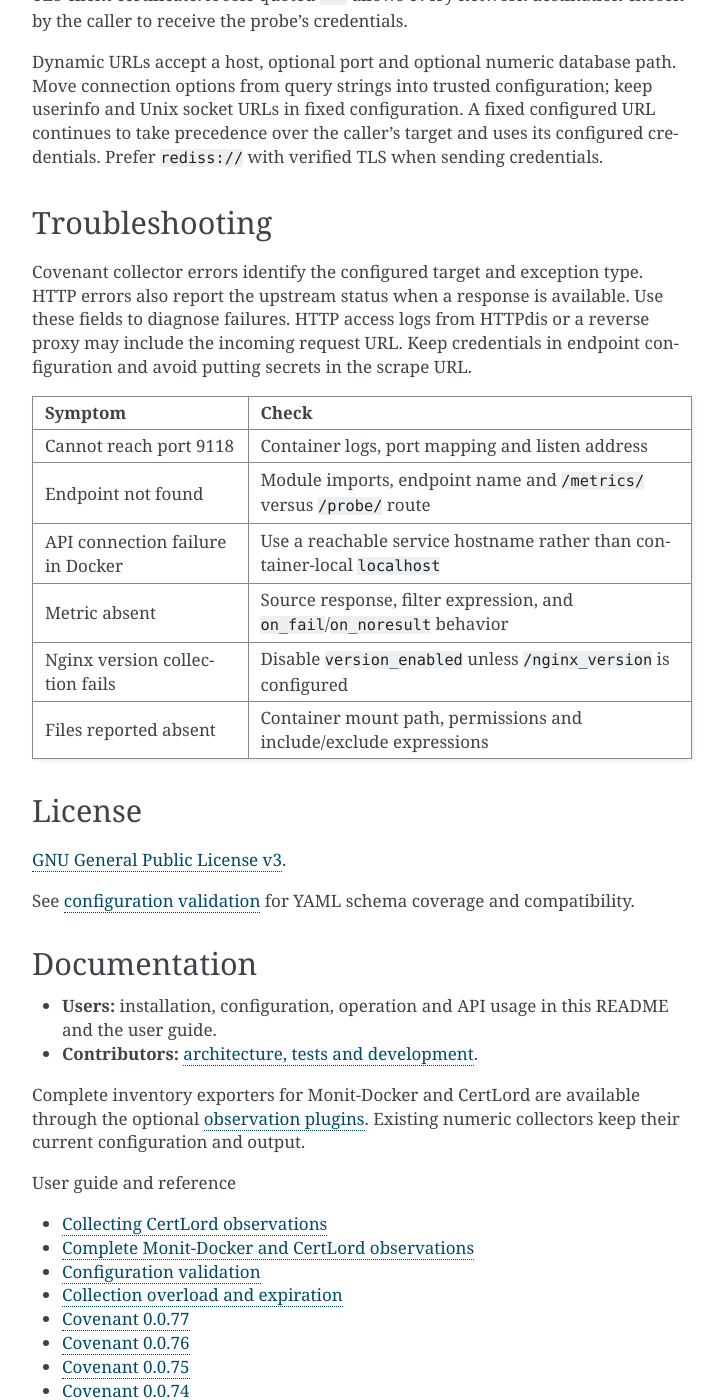
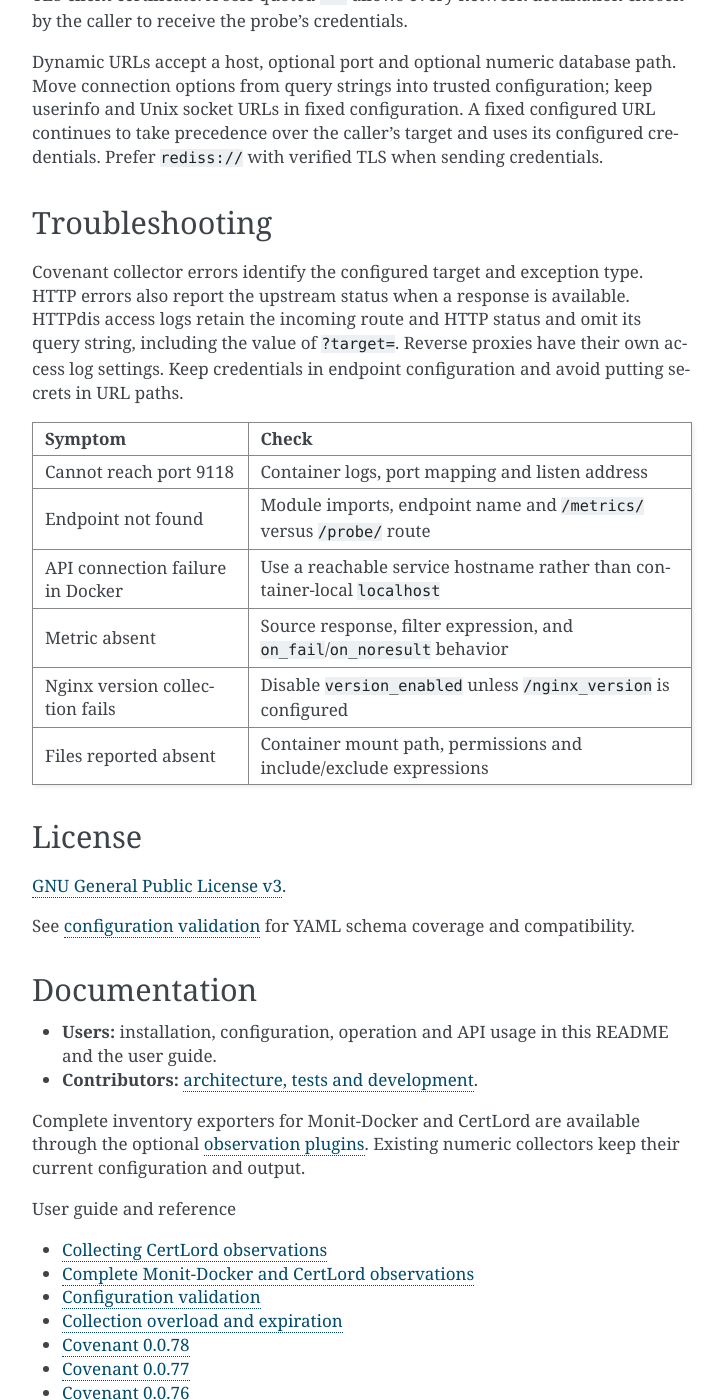
Before and after one commit to decryptus/covenant, a Sphinx documentation site: the page built from docs/index.md, in a window 1280 px wide and 1400 px high, scrolled down 12847 px. Shown: the whole window, without its empty margins (388-1112 px from the left). Built offline with Sphinx 7.4.7, drawn with Linux system fonts in a browser that asks for light colours; some of the changed text lies outside the part shown.

````diff
--- a/README.md
+++ b/README.md
@@ -62,7 +62,7 @@ orders_workers_active 3.0
 Edit `examples/quickstart/data/status.json`, then call the endpoint again to see the
 new values. Collection happens when the endpoint is scraped.
 
-The example pins `decryptus/covenant:0.0.77` and exposes port 9118 only on the local
+The example pins `decryptus/covenant:0.0.78` and exposes port 9118 only on the local
 host. If the first request arrives before the API is ready, retry it.
 
 ```sh
@@ -409,7 +409,7 @@ Docker is the simplest way to use the tested runtime. To run your own configurat
 docker run --rm --name covenant \
   -p 127.0.0.1:9118:9118 \
   -v "$PWD/covenant.yml:/etc/covenant/covenant.yml:ro" \
-  decryptus/covenant:0.0.77
+  decryptus/covenant:0.0.78
 ```
 
 For this bridge-network command, set `general.listen_addr: 0.0.0.0` in the
@@ -593,9 +593,10 @@ credentials. Prefer `rediss://` with verified TLS when sending credentials.
 
 Covenant collector errors identify the configured target and exception type.
 HTTP errors also report the upstream status when a response is available.
-Use these fields to diagnose failures. HTTP access logs from HTTPdis or a
-reverse proxy may include the incoming request URL. Keep credentials in
-endpoint configuration and avoid putting secrets in the scrape URL.
+HTTPdis access logs retain the incoming route and HTTP status and omit its
+query string, including the value of `?target=`. Reverse proxies have their
+own access log settings. Keep credentials in endpoint configuration and avoid
+putting secrets in URL paths.
 
 | Symptom | Check |
 | --- | --- |
--- a/docker-compose.yml
+++ b/docker-compose.yml
@@ -1,7 +1,7 @@
 version: '3.2'
 services:
   covenant:
-    image: decryptus/covenant:0.0.77
+    image: decryptus/covenant:0.0.78
     container_name: covenant
     environment:
       COVENANT_EXTRA_OPTS: --listen-addr 0.0.0.0
--- a/docs/index.md
+++ b/docs/index.md
@@ -12,6 +12,7 @@ Installation, configuration, public APIs and troubleshooting.
    certlord
    observations
    configuration-validation
+   release-0.0.78
    release-0.0.77
    release-0.0.76
    release-0.0.75
--- a/requirements.txt
+++ b/requirements.txt
@@ -1,6 +1,6 @@
 cryptography>=3.2.1
 dwho>=0.3.61
-httpdis>=0.6.37
+httpdis>=0.6.38
 jmespath>=0.9.3
 packaging>=19.0
 pycurl
--- a/setup.yml
+++ b/setup.yml
@@ -4,8 +4,8 @@ description: covenant
 author: Adrien Delle Cave
 author_email: pypi@doowan.net
 copyright: '2018-2026 fjord-technologies'
-release: '0.0.77'
-version: '0.0.77'
+release: '0.0.78'
+version: '0.0.78'
 license: License GPL-3
 url: https://github.com/decryptus/covenant
 python_requires:
````
Also changed, not shown: docs/release-0.0.78.md (added, +24 -0 lines), 7 other files.
